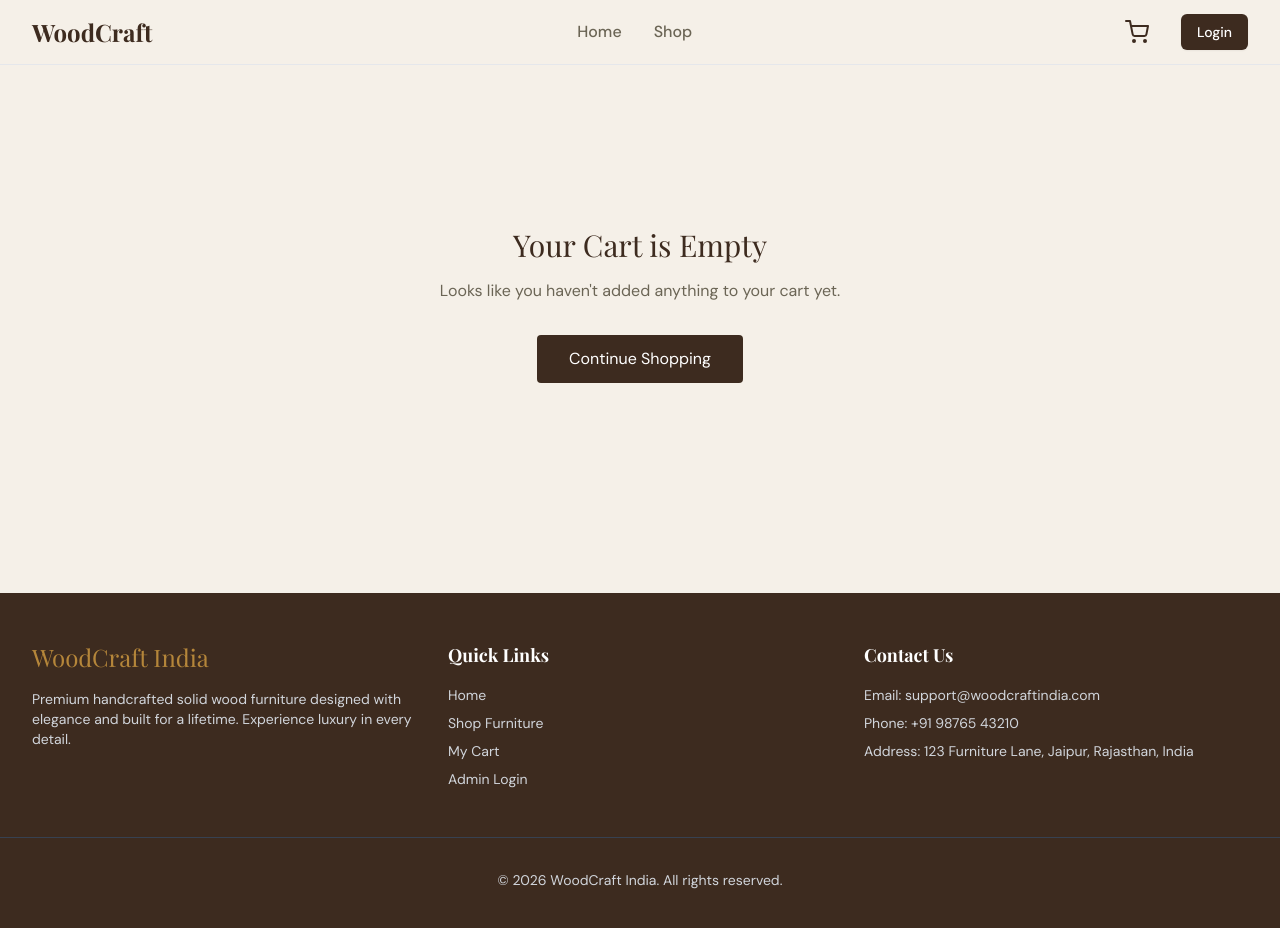
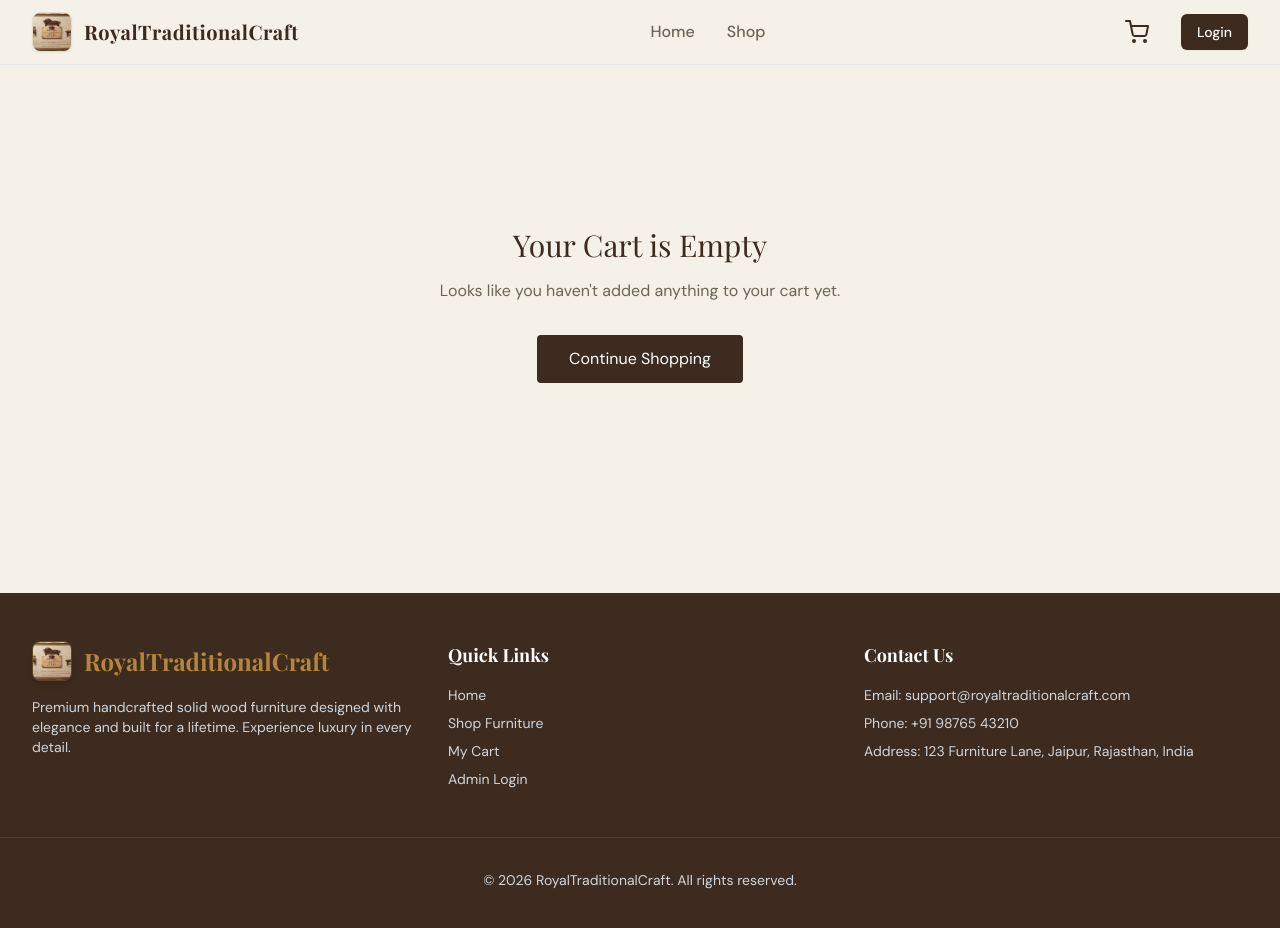
Before and after one commit to royaltraditionalcraft-dot/royal-traditional-craft, a React (Vite) app in the folder client/: page /cart in a window 1280 px wide. Shown: the top 928 px of the page. Built offline with nearby package versions, Linux system fonts and the light colour scheme; a web font is replaced by a local one.

Commit message:
Configure and apply official RoyalTraditionalCraft logo and favicon globally

```diff
--- a/client/index.html
+++ b/client/index.html
@@ -2,9 +2,9 @@
 <html lang="en">
   <head>
     <meta charset="UTF-8" />
-    <link rel="icon" type="image/svg+xml" href="/favicon.svg" />
+    <link rel="icon" type="image/jpeg" href="/logo.jpg" />
     <meta name="viewport" content="width=device-width, initial-scale=1.0" />
-    <title>client</title>
+    <title>RoyalTraditionalCraft | Premium Handcrafted Solid Wood Furniture</title>
   </head>
   <body>
     <div id="root"></div>
--- a/client/src/components/Footer.jsx
+++ b/client/src/components/Footer.jsx
@@ -6,7 +6,10 @@ const Footer = () => {
     <footer className="bg-primary-dark text-gray-300 py-12 mt-12 font-body">
       <div className="max-w-7xl mx-auto px-4 sm:px-6 lg:px-8 grid grid-cols-1 md:grid-cols-3 gap-8">
         <div>
-          <h3 className="text-2xl font-heading text-accent-gold mb-4">WoodCraft India</h3>
+          <div className="flex items-center gap-3 mb-4">
+            <img src="/logo.jpg" alt="RoyalTraditionalCraft Logo" className="h-10 w-10 rounded-lg object-cover border border-accent-gold/30 shadow-md" />
+            <h3 className="text-2xl font-heading text-accent-gold font-bold">RoyalTraditionalCraft</h3>
+          </div>
           <p className="text-sm">Premium handcrafted solid wood furniture designed with elegance and built for a lifetime. Experience luxury in every detail.</p>
         </div>
         <div>
@@ -21,14 +24,14 @@ const Footer = () => {
         <div>
           <h4 className="text-lg font-bold text-white mb-4">Contact Us</h4>
           <ul className="space-y-2 text-sm">
-            <li>Email: support@woodcraftindia.com</li>
+            <li>Email: support@royaltraditionalcraft.com</li>
             <li>Phone: +91 98765 43210</li>
             <li>Address: 123 Furniture Lane, Jaipur, Rajasthan, India</li>
           </ul>
         </div>
       </div>
       <div className="max-w-7xl mx-auto px-4 sm:px-6 lg:px-8 mt-12 pt-8 border-t border-gray-700 text-sm text-center">
-        &copy; {new Date().getFullYear()} WoodCraft India. All rights reserved.
+        &copy; {new Date().getFullYear()} RoyalTraditionalCraft. All rights reserved.
       </div>
     </footer>
   );
--- a/client/src/components/Loader.jsx
+++ b/client/src/components/Loader.jsx
@@ -3,14 +3,16 @@ import './Loader.css';
 
 export default function Loader() {
   return (
-    <div className="loader-overlay" role="status" aria-label="Loading WoodCraft India">
+    <div className="loader-overlay" role="status" aria-label="Loading Royal Traditional Craft">
       <div className="wood-ring">
         <div className="ring ring-1" />
         <div className="ring ring-2" />
         <div className="ring ring-3" />
-        <div className="ring-core">🪑</div>
+        <div className="ring-core overflow-hidden">
+          <img src="/logo.jpg" alt="Logo" className="w-full h-full object-cover rounded-full" />
+        </div>
       </div>
-      <p className="loader-text">Wood<span>Craft</span> India</p>
+      <p className="loader-text">Royal<span>Traditional</span>Craft</p>
       <div className="progress-wrap">
         <div className="progress-bar" />
       </div>
--- a/client/src/components/Navbar.jsx
+++ b/client/src/components/Navbar.jsx
@@ -13,8 +13,11 @@ const Navbar = () => {
     <nav className="sticky top-0 z-50 w-full bg-cream border-b border-gray-200">
       <div className="max-w-7xl mx-auto px-4 sm:px-6 lg:px-8">
         <div className="flex justify-between h-16 items-center">
-          <Link to="/" className="text-2xl font-heading font-bold text-primary-dark">
-            WoodCraft
+          <Link to="/" className="flex items-center gap-3">
+            <img src="/logo.jpg" alt="RoyalTraditionalCraft Logo" className="h-10 w-10 rounded-lg object-cover border border-accent-gold/20 shadow-sm" />
+            <span className="text-xl font-heading font-bold text-primary-dark tracking-wide">
+              RoyalTraditionalCraft
+            </span>
           </Link>
           <div className="hidden md:flex space-x-8">
             <Link to="/" className="text-text-muted hover:text-primary-dark transition font-medium">Home</Link>
--- a/client/src/context/CartContext.jsx
+++ b/client/src/context/CartContext.jsx
@@ -10,7 +10,7 @@ export const CartProvider = ({ children }) => {
 
   useEffect(() => {
     const loadCart = async () => {
-      const localCart = JSON.parse(localStorage.getItem('woodcraft_cart')) || [];
+      const localCart = JSON.parse(localStorage.getItem('royaltraditionalcraft_cart')) || [];
 
       if (user) {
         const { data, error } = await supabase
@@ -37,7 +37,7 @@ export const CartProvider = ({ children }) => {
   }, [user]);
 
   useEffect(() => {
-    localStorage.setItem('woodcraft_cart', JSON.stringify(cartItems));
+    localStorage.setItem('royaltraditionalcraft_cart', JSON.stringify(cartItems));
   }, [cartItems]);
 
   const addToCart = async (product, quantity = 1) => {
--- a/client/src/layouts/AdminLayout.jsx
+++ b/client/src/layouts/AdminLayout.jsx
@@ -42,7 +42,10 @@ const AdminLayout = ({ children }) => {
         isSidebarOpen ? 'translate-x-0' : '-translate-x-full'
       }`}>
         <div className="p-6 flex justify-between items-center border-b border-white/10">
-          <h2 className="text-2xl font-heading font-bold">WoodCraft Admin</h2>
+          <div className="flex items-center gap-3">
+            <img src="/logo.jpg" alt="Logo" className="w-8 h-8 rounded-lg object-cover border border-white/20" />
+            <h2 className="text-lg font-heading font-bold tracking-wide">RoyalTraditionalCraft</h2>
+          </div>
           {/* Close Sidebar Button on Mobile */}
           <button
             onClick={() => setIsSidebarOpen(false)}
--- a/client/src/pages/Checkout.jsx
+++ b/client/src/pages/Checkout.jsx
@@ -59,7 +59,7 @@ const Checkout = () => {
         key: import.meta.env.VITE_RAZORPAY_KEY_ID, // Enter the Key ID generated from the Dashboard
         amount: orderResponse.amount,
         currency: orderResponse.currency,
-        name: "WoodCraft India",
+        name: "RoyalTraditionalCraft",
         description: "Premium Furniture Purchase",
         order_id: orderResponse.razorpayOrderId,
         handler: async function (response) {
--- a/client/src/pages/Home.jsx
+++ b/client/src/pages/Home.jsx
@@ -28,7 +28,7 @@ const Home = () => {
       {/* Hero Section */}
       <div className="bg-cream">
         <div className="max-w-7xl mx-auto px-4 py-20 sm:px-6 lg:px-8 text-center">
-          <h1 className="text-5xl md:text-6xl font-heading text-primary-dark mb-6">WoodCraft India</h1>
+          <h1 className="text-5xl md:text-6xl font-heading text-primary-dark mb-6">RoyalTraditionalCraft</h1>
           <p className="text-lg text-text-muted max-w-2xl mx-auto">
             Discover premium luxury handcrafted solid wood furniture. Designed with elegance, built for a lifetime.
           </p>
```
Also changed, not shown: client/public/logo.jpg (added).
